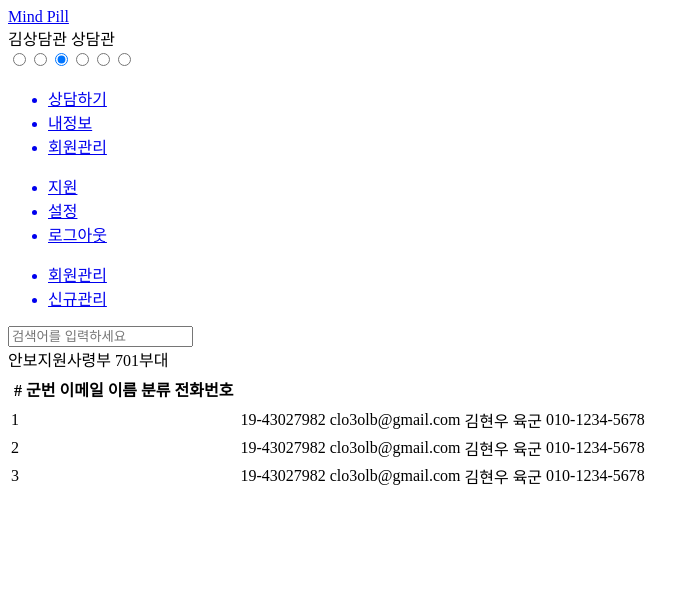
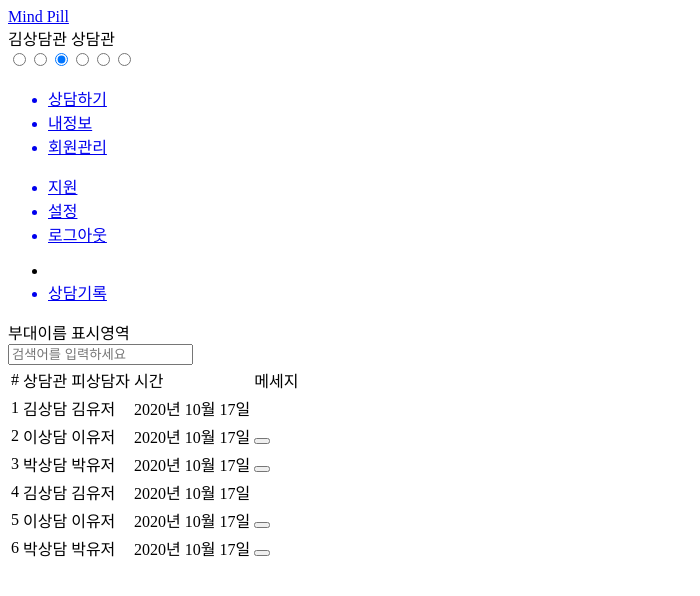
Before and after one commit to osamhack2020/WEB_mindpill_mindpill, a React app: page /manage/record in a window 1280 px wide. Shown: the top 596 px of the page, without its empty margins (0-700 px from the left). Built offline with nearby package versions, Linux system fonts and the light colour scheme; the HTML template or start-up script is replaced by a standard one.

Commit message:
관리 페이지 - 신규회원 승인, 등급변경, 지휘관 쪽지 열람 UI 디자인

```diff
--- a/frontend/assets/scss/basic.scss
+++ b/frontend/assets/scss/basic.scss
@@ -193,6 +193,7 @@ html * {
 
 button.letter {
   font-weight: $bold;
+  line-height: inherit;
   &:hover {
     opacity: 0.8;
     cursor: pointer;
--- a/frontend/assets/scss/manage.scss
+++ b/frontend/assets/scss/manage.scss
@@ -16,6 +16,14 @@
     position: relative;
     z-index: 100;
     ul {
+      .navbar-icon {
+        display: flex;
+        align-items: center;
+        justify-content: center;
+        font-weight: $bold;
+        font-size: 2rem;
+        padding: 2rem 1rem;
+      }
       a {
         &.selected > li {
           background-color: $gray;
@@ -51,7 +59,7 @@
     .manage-content-search {
       width: 100%;
       height: 3rem;
-      margin-bottom: 2rem;
+      margin: 2rem 0 1rem 0;
 
       .manage-search-input {
         width: 100%;
@@ -84,14 +92,21 @@
         }
         padding: 0 1rem;
         td {
-          text-align: left;
+          text-align: center;
           padding: 1rem;
         }
       }
-
-      th {
+      thead {
         display: table-header-group;
         border-bottom: 1px solid $black;
+        font-weight: $bold;
+        tr {
+          td {
+            &:first-child {
+              width: 5rem;
+            }
+          }
+        }
       }
       tbody {
         tr {
@@ -102,6 +117,32 @@
         border-radius: 1rem;
         border: 1px solid $white-hover;
       }
+      &.manage-user {
+        tr {
+          td.hover {
+            opacity: 0;
+          }
+          &:hover {
+            td.hover {
+              opacity: 1;
+            }
+          }
+          td.changing {
+            opacity: 1;
+          }
+        }
+        td.authority {
+          width: 7rem;
+        }
+      }
+      .slide-select {
+        display: flex;
+        justify-content: space-between;
+        width: 7rem;
+        button {
+          cursor: pointer;
+        }
+      }
     }
   }
 }
--- a/frontend/assets/scss/reset.scss
+++ b/frontend/assets/scss/reset.scss
@@ -89,6 +89,7 @@ input {
   font-size: 100%;
   font-family: inherit;
   vertical-align: baseline;
+  line-height: inherit;
   &:focus {
     outline: none;
   }
--- a/frontend/src/App.tsx
+++ b/frontend/src/App.tsx
@@ -3,7 +3,7 @@ import React, { useEffect, useState } from 'react'
 import Layout from './pages/Layout'
 import axios from 'axios'
 import database from './tempDatabase'
-import { Route, Switch } from 'react-router-dom'
+import { Redirect, Route, Switch } from 'react-router-dom'
 
 import PageHome from './pages/Home'
 import PageJoin from './pages/Join'
@@ -21,7 +21,7 @@ export type User = {
   authority: number
 }
 
-export function parseAuthority(value: number) {
+export function parseAuthority(value: number | null | undefined) {
   switch (value) {
     case 1:
       return '서비스관리자'
@@ -77,10 +77,18 @@ export default function App() {
     <Layout user={user} changeUser={authenticateUser}>
       <Switch>
         <Route exact path="/" render={() => <PageHome user={user} />} />
-        <Route path="/counsel" render={() => <PageCounsel user={user} />} />
-        <Route path="/login" render={() => <PageLogin user={user} />} />
-        <Route path="/join" render={() => <PageJoin user={user} />} />
-        <Route path="/manage" render={() => <PageManage user={user} />} />
+        {user ? (
+          <>
+            <Route path="/counsel" render={() => <PageCounsel user={user} />} />
+            <Route path="/manage" render={() => <PageManage user={user} />} />
+          </>
+        ) : (
+          <>
+            <Route path="/login" render={() => <PageLogin user={user} />} />
+            <Route path="/join" render={() => <PageJoin user={user} />} />
+          </>
+        )}
+
         <Route render={() => <PageNotFound user={user} />} />
       </Switch>
     </Layout>
--- a/frontend/src/pages/Manage.tsx
+++ b/frontend/src/pages/Manage.tsx
@@ -1,6 +1,160 @@
-import React from 'react'
-import { NavLink } from 'react-router-dom'
-import { User } from '../App'
+import React, { useState } from 'react'
+import { NavLink, Redirect, Route } from 'react-router-dom'
+import { parseAuthority, User } from '../App'
+import database from '../tempDatabase'
+
+function RecordTable() {
+  return (
+    <table className="manage-table manage-user">
+      <thead>
+        <tr>
+          {['#', '상담관', '피상담자', '시간', '메세지'].map((title, index) => (
+            <td key={index}>{title}</td>
+          ))}
+        </tr>
+      </thead>
+      <tbody>
+        {database.API_MANAGE_RECORD.map((record, index) => (
+          <tr key={index + 1}>
+            <td>{index + 1}</td>
+            <td>{record.counselor}</td>
+            <td>{record.user}</td>
+            <td>{record.date}</td>
+            <td>
+              {record.message_id && (
+                <button className="letter">
+                  <i className="fas fa-comment-dots"></i>
+                </button>
+              )}
+            </td>
+          </tr>
+        ))}
+      </tbody>
+    </table>
+  )
+}
+
+function NewTable() {
+  return (
+    <table className="manage-table">
+      <thead>
+        <tr>
+          {['#', '군번', '이메일', '이름', '분류', '전화번호', ''].map((title, index) => (
+            <td key={index}>{title}</td>
+          ))}
+        </tr>
+      </thead>
+      <tbody>
+        {database.API_MANAGE_NEW.map((user, index) => (
+          <tr key={index + 1}>
+            <td>{index + 1}</td>
+            <td>{user.sv_number}</td>
+            <td>{user.email}</td>
+            <td>{user.name}</td>
+            <td>{user.classification}</td>
+            <td>{user.phone_number}</td>
+            <td>
+              <button className="letter">승인</button>
+            </td>
+          </tr>
+        ))}
+      </tbody>
+    </table>
+  )
+}
+
+type SlideSelectProps = {
+  values: number[]
+  defaultValue: number
+}
+
+function SlideSelect({ values, defaultValue }: SlideSelectProps) {
+  const [chosenValue, setChosenValue] = useState<number>(values.indexOf(defaultValue))
+  // chosenValue 는 values 배열에서 위치를 나타냅니다.
+  function handleLeftClick() {
+    if (chosenValue - 1 < 0) {
+      setChosenValue(values.length - 1)
+    } else {
+      setChosenValue(chosenValue => chosenValue - 1)
+    }
+  }
+  function handleRightClick() {
+    if (chosenValue + 1 > values.length - 1) {
+      setChosenValue(0)
+    } else {
+      setChosenValue(chosenValue => chosenValue + 1)
+    }
+  }
+
+  return (
+    <div className="slide-select">
+      <button onClick={handleLeftClick}>
+        <i className="fas fa-caret-left"></i>
+      </button>
+      <div className="value">{parseAuthority(values[chosenValue])}</div>
+      <button onClick={handleRightClick}>
+        <i className="fas fa-caret-right"></i>
+      </button>
+    </div>
+  )
+}
+
+type UserTableRowProps = {
+  user: {
+    sv_number: string
+    email: string
+    name: string
+    classification: string
+    phone_number: string
+    authority: number
+  }
+  index: number
+}
+function UserTableRow({ user, index }: UserTableRowProps) {
+  const [changeAuthority, setChangeAuthority] = useState<boolean>(false)
+
+  function toggleChangeAuthority() {
+    setChangeAuthority(changeAuthority => !changeAuthority)
+  }
+
+  return (
+    <tr>
+      <td>{index}</td>
+      <td>{user.sv_number}</td>
+      <td>{user.email}</td>
+      <td>{user.name}</td>
+      <td>{user.classification}</td>
+      <td>{user.phone_number}</td>
+      <td className="authority">
+        {changeAuthority ? <SlideSelect values={[3, 4, 5]} defaultValue={user.authority} /> : parseAuthority(user.authority)}
+      </td>
+      <td className={`hover ${changeAuthority && 'changing'}`}>
+        <button className="letter" onClick={toggleChangeAuthority}>
+          {changeAuthority ? '저장' : '등급변경'}
+        </button>
+      </td>
+    </tr>
+  )
+}
+
+function UserTable() {
+  return (
+    <table className="manage-table manage-user">
+      <thead>
+        <tr>
+          {['#', '군번', '이메일', '이름', '분류', '전화번호', '등급'].map((title, index) => (
+            <td key={index}>{title}</td>
+          ))}
+        </tr>
+      </thead>
+      <tbody>
+        {database.API_MANAGE_USER.map((user, index) => (
+          <UserTableRow user={user} index={index + 1} key={index} />
+        ))}
+      </tbody>
+    </table>
+  )
+}
 
 type ManageProps = {
   user: User | null
@@ -12,66 +166,62 @@ export default function Manage({ user }: ManageProps) {
       <div className="manage">
         <div className="manage-navbar">
           <ul>
-            <NavLink to="/manage/users" activeClassName="selected">
+            <li className="navbar-icon">
+              <i className="fas fa-tasks"></i>
+            </li>
+            {(user?.authority == 1 || user?.authority == 2) && (
+              <>
+                <NavLink to="/manage/user" activeClassName="selected">
                   <li>
                     <i className="fas fa-user-cog"></i>
                     <span>회원관리</span>
                   </li>
                 </NavLink>
-            <NavLink to="/manage/counselors" activeClassName="selected">
+                <NavLink to="/manage/new" activeClassName="selected">
                   <li>
                     <i className="fas fa-cogs"></i>
                     <span>신규관리</span>
                   </li>
+                </NavLink>{' '}
+              </>
+            )}
+            {(user?.authority == 3 || user?.authority == 4) && (
+              <NavLink to="/manage/record" activeClassName="selected">
+                <li>
+                  <i className="fas fa-clipboard"></i>
+                  <span>상담기록</span>
+                </li>
               </NavLink>
+            )}
           </ul>
         </div>
         <div className="manage-content">
+          <div className="title">부대이름 표시영역</div>
           <div className="manage-content-search">
             <div className="manage-search-input">
               <i className="fas fa-search"></i>
               <input type="text" placeholder="검색어를 입력하세요" />
             </div>
           </div>
-          <div className="title">안보지원사령부 701부대</div>
-          <table className="manage-table">
-            <th>
-              <tr>
-                <td>#</td>
-                <td>군번</td>
-                <td>이메일</td>
-                <td>이름</td>
-                <td>분류</td>
-                <td>전화번호</td>
-              </tr>
-            </th>
-            <tbody>
-              <tr>
-                <td>1</td>
-                <td>19-43027982</td>
-                <td>clo3olb@gmail.com</td>
-                <td>김현우</td>
-                <td>육군</td>
-                <td>010-1234-5678</td>
-              </tr>
-              <tr>
-                <td>2</td>
-                <td>19-43027982</td>
-                <td>clo3olb@gmail.com</td>
-                <td>김현우</td>
-                <td>육군</td>
-                <td>010-1234-5678</td>
-              </tr>
-              <tr>
-                <td>3</td>
-                <td>19-43027982</td>
-                <td>clo3olb@gmail.com</td>
-                <td>김현우</td>
-                <td>육군</td>
-                <td>010-1234-5678</td>
-              </tr>
-            </tbody>
-          </table>
+          {(user?.authority == 1 || user?.authority == 2) && (
+            <>
+              <Redirect exact from="/manage" to="/manage/user" />
+              <Route path="/manage/user">
+                <UserTable />
+              </Route>
+              <Route path="/manage/new">
+                <NewTable />
+              </Route>
+            </>
+          )}
+          {(user?.authority == 3 || user?.authority == 4) && (
+            <>
+              <Redirect exact from="/manage" to="/manage/record" />
+              <Route path="/manage/record">
+                <RecordTable />
+              </Route>
+            </>
+          )}
         </div>
       </div>
     </div>
--- a/frontend/src/tempDatabase.tsx
+++ b/frontend/src/tempDatabase.tsx
@@ -156,6 +156,111 @@ const database = {
       id: 443256,
       name: '박지휘'
     }
+  ],
+
+  API_MANAGE_USER: [
+    {
+      sv_number: '19-12345678',
+      email: 'email@email.com',
+      name: '김이름',
+      classification: '육군',
+      phone_number: '010-1234-5678',
+      authority: 3
+    },
+    {
+      sv_number: '19-12345678',
+      email: 'email@email.com',
+      name: '박이름',
+      classification: '해군',
+      phone_number: '010-1234-5678',
+      authority: 5
+    },
+    {
+      sv_number: '19-12345678',
+      email: 'email@email.com',
+      name: '신이름',
+      classification: '육군',
+      phone_number: '010-1234-5678',
+      authority: 4
+    },
+    {
+      sv_number: '19-12345678',
+      email: 'email@email.com',
+      name: '최이름',
+      classification: '공군',
+      phone_number: '010-1234-5678',
+      authority: 5
+    }
+  ],
+
+  API_MANAGE_NEW: [
+    {
+      sv_number: '19-12345678',
+      email: 'email@email.com',
+      name: '김신입',
+      classification: '육군',
+      phone_number: '010-1234-5678'
+    },
+    {
+      sv_number: '19-12345678',
+      email: 'email@email.com',
+      name: '박신입',
+      classification: '해군',
+      phone_number: '010-1234-5678'
+    },
+    {
+      sv_number: '19-12345678',
+      email: 'email@email.com',
+      name: '신신입',
+      classification: '육군',
+      phone_number: '010-1234-5678'
+    },
+    {
+      sv_number: '19-12345678',
+      email: 'email@email.com',
+      name: '최신입',
+      classification: '공군',
+      phone_number: '010-1234-5678'
+    }
+  ],
+
+  API_MANAGE_RECORD: [
+    {
+      counselor: '김상담',
+      user: '김유저',
+      date: '2020년 10월 17일',
+      message_id: null
+    },
+    {
+      counselor: '이상담',
+      user: '이유저',
+      date: '2020년 10월 17일',
+      message_id: '1234567'
+    },
+    {
+      counselor: '박상담',
+      user: '박유저',
+      date: '2020년 10월 17일',
+      message_id: '1234567'
+    },
+    {
+      counselor: '김상담',
+      user: '김유저',
+      date: '2020년 10월 17일',
+      message_id: null
+    },
+    {
+      counselor: '이상담',
+      user: '이유저',
+      date: '2020년 10월 17일',
+      message_id: '1234567'
+    },
+    {
+      counselor: '박상담',
+      user: '박유저',
+      date: '2020년 10월 17일',
+      message_id: '1234567'
+    }
   ]
 }
 export default database
```
Lines whose indentation alone changed are shown as unchanged.
